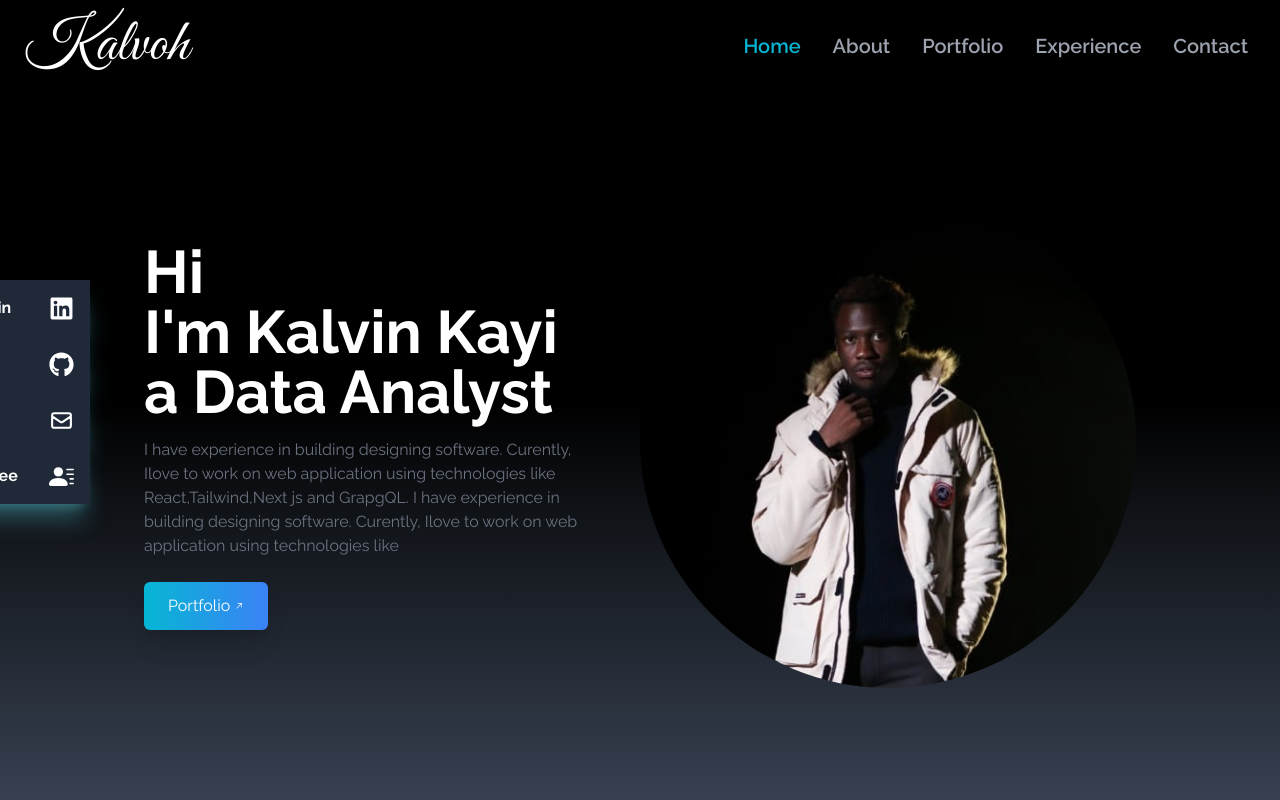
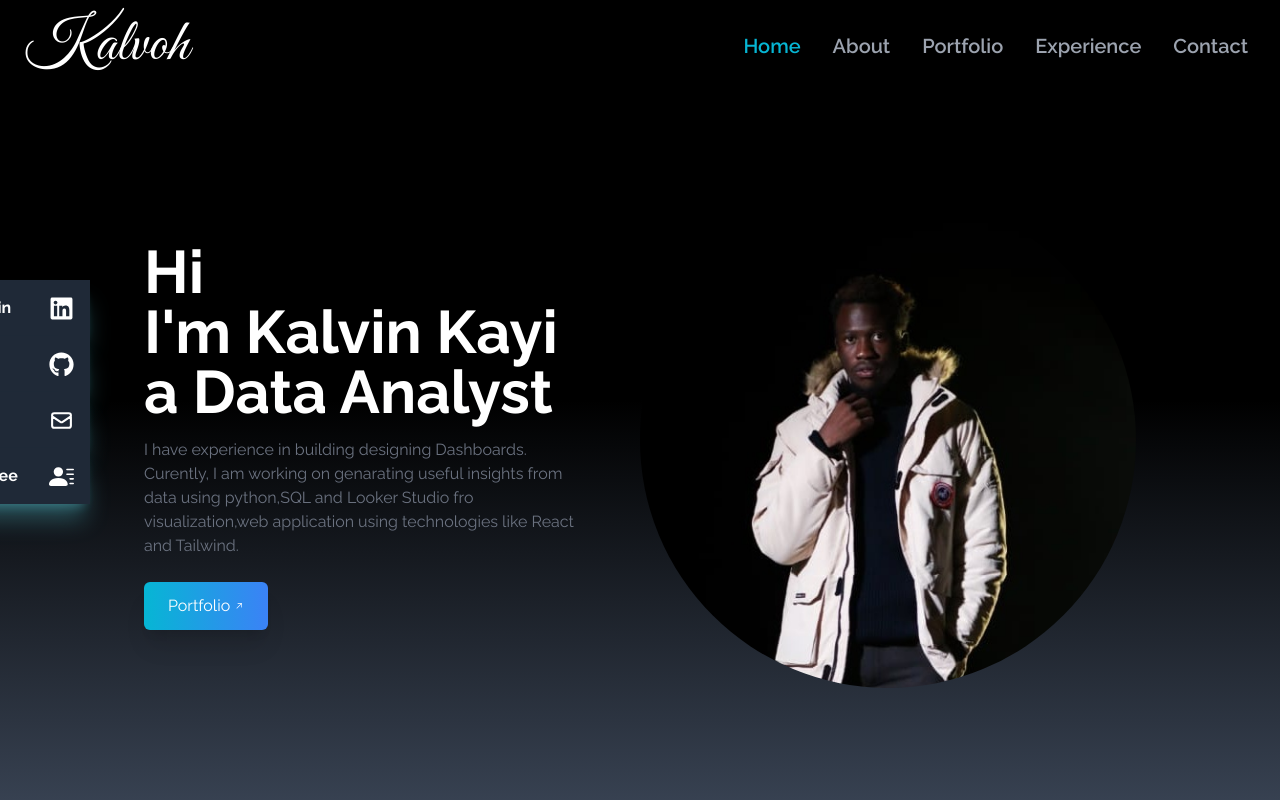
Before and after one commit to kayikalvin/_portfolio, a React (Vite) app: page / in a window 1280 px wide. Shown: the top 800 px of the page. Built offline with nearby package versions, Linux system fonts and the light colour scheme.

Commit message:
home changes

```diff
--- a/src/components/Home.jsx
+++ b/src/components/Home.jsx
@@ -13,11 +13,9 @@ const Home = () => {
             <div className='flex flex-col justify-center w-full h-full'>
                 <h2 className='text-5xl sm:text-6xl font-bold text-white'> Hi<br/> I'm Kalvin Kayi <br/>a Data Analyst</h2>
                 <p className='text-gray-500 py-4 max-w-md'>
-                    I have experience in building designing software.
-                    Curently, Ilove to work on web application using technologies like
-                    React,Tailwind,Next js and GrapgQL.
-                    I have experience in building designing software.
-                    Curently, Ilove to work on web application using technologies like
+                    I have experience in building designing Dashboards.
+                    Curently, I am working on genarating useful insights from data using python,SQL and Looker Studio fro visualization,web application using technologies like
+                    React and Tailwind.
 
                 </p>
                 <div>
```
